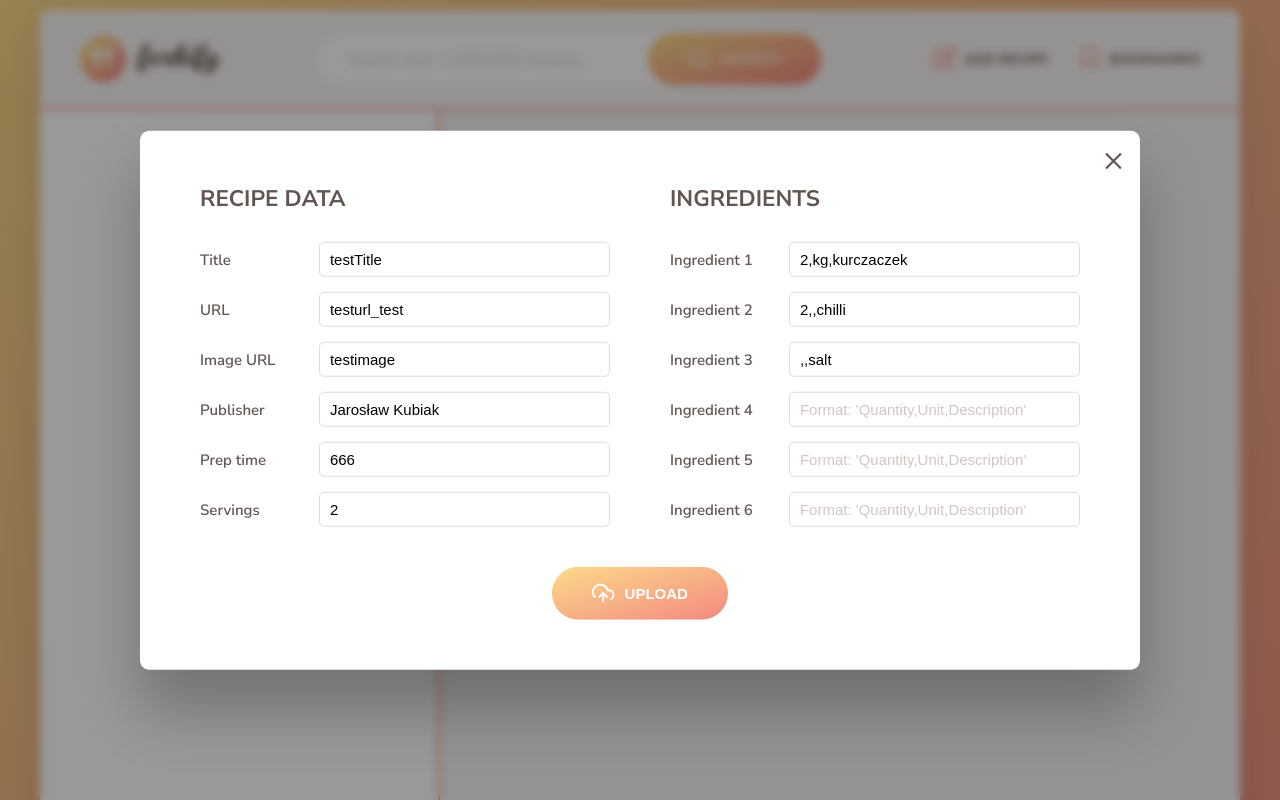
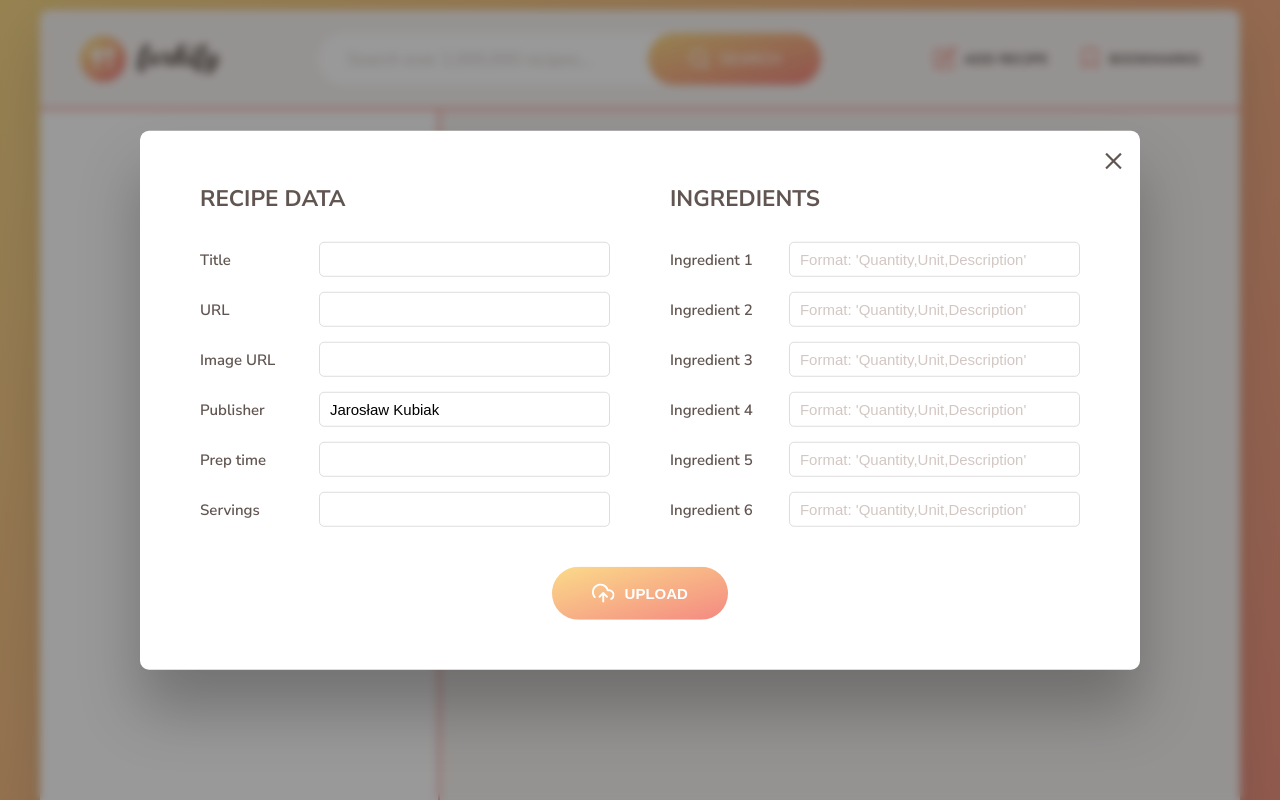
Before and after one commit to jaroslawkubiak/forkify-app, a website built with Parcel: page index.html in a window 1280 px wide. Both pictures are taken after a click on the button "ADD RECIPE". Shown: the top 800 px of the page. Built offline with nearby package versions, Linux system fonts and the light colour scheme.

Commit message:
changing default value

```diff
--- a/index.html
+++ b/index.html
@@ -256,14 +256,14 @@
           <label for="title">Title</label>
           <input
             id="title"
-            value="testTitle"
+            value=""
             required
             name="title"
             type="text"
           />
           <label for="sourceUrl">URL</label>
           <input
-            value="testurl_test"
+            value=""
             required
             name="sourceUrl"
             id="sourceUrl"
@@ -271,7 +271,7 @@
           />
           <label for="image">Image URL</label>
           <input
-            value="testimage"
+            value=""
             required
             name="image"
             id="image"
@@ -287,7 +287,7 @@
           />
           <label for="cookingTime">Prep time</label>
           <input
-            value="666"
+            value=""
             required
             name="cookingTime"
             id="cookingTime"
@@ -295,7 +295,7 @@
           />
           <label for="servings">Servings</label>
           <input
-            value="2"
+            value=""
             required
             name="servings"
             id="servings"
@@ -307,7 +307,7 @@
           <h3 class="upload__heading">Ingredients</h3>
           <label>Ingredient 1</label>
           <input
-            value="2,kg,kurczaczek"
+            value=""
             type="text"
             required
             name="ingredient-1"
@@ -315,14 +315,14 @@
           />
           <label>Ingredient 2</label>
           <input
-            value="2,,chilli"
+            value=""
             type="text"
             name="ingredient-2"
             placeholder="Format: 'Quantity,Unit,Description'"
           />
           <label>Ingredient 3</label>
           <input
-            value=",,salt"
+            value=""
             type="text"
             name="ingredient-3"
             placeholder="Format: 'Quantity,Unit,Description'"
```
Also changed, not shown: 1 other file.
